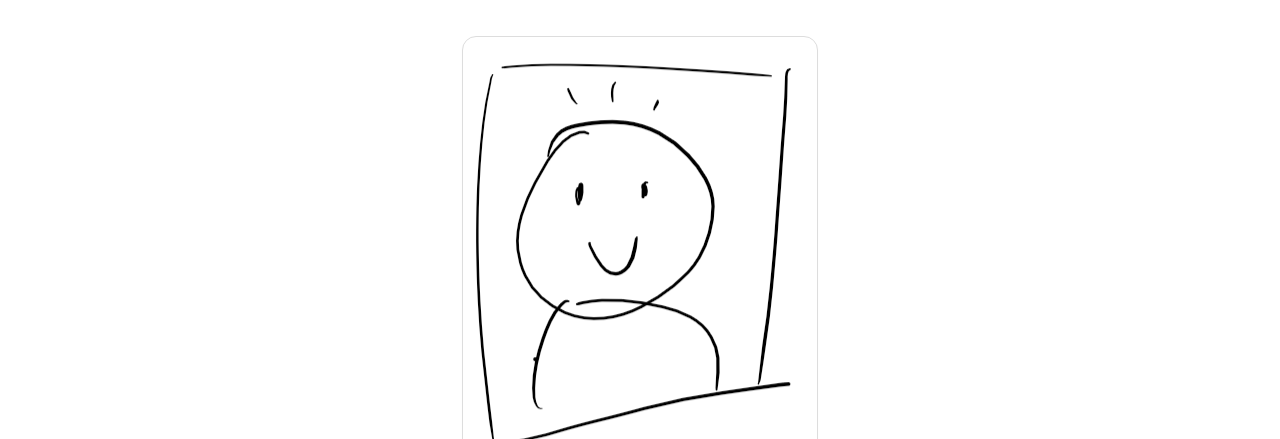
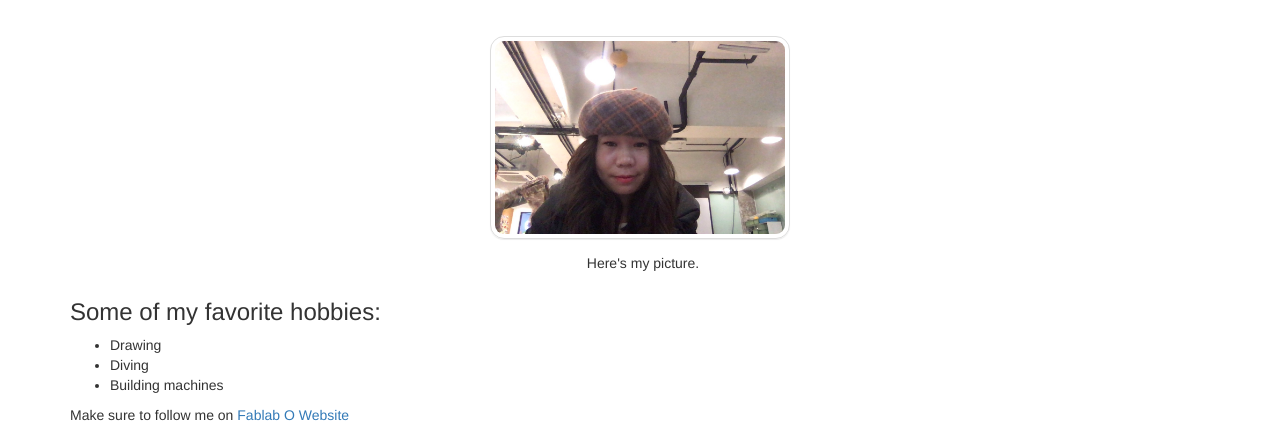
Before and after one commit to NanWuuu/NanWuuu.github.io, a plain HTML site: page index.html in a window 1280 px wide. Shown: the part 164-603 px from the top of the page. Drawn offline with Linux system fonts and the light colour scheme.

Commit message:
change PP

```diff
--- a/index.html
+++ b/index.html
@@ -84,7 +84,7 @@
         </p>
 
         <p class="pic">
-        <img src="media/about/profilePicture.PNG">
+        <img src="media/about/nancywu.jpg" width="300">
 		<legend>Here's my picture.</legend>
 		</p>
 
```
Also changed, not shown: media/about/nancywu.jpg (added), media/about/profilePicture.PNG (deleted).
